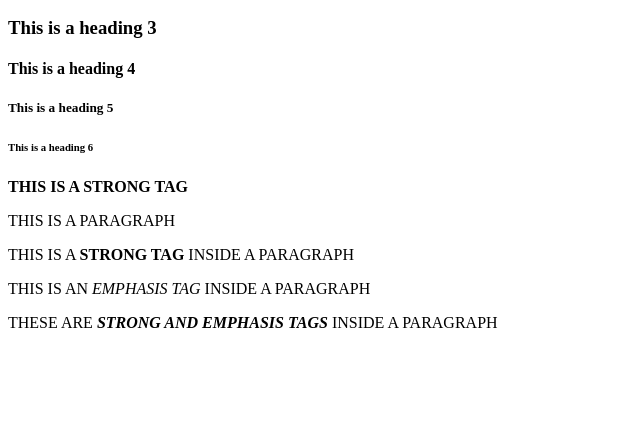
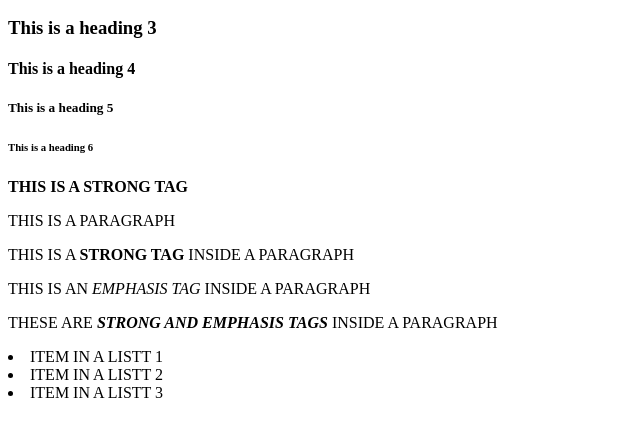
Before and after one commit to OverLuked/OdinProject, a plain HTML site: page boilerPlate/index.html in a window 1280 px wide. Shown: the part 110-546 px from the top of the page, without its empty margins (0-640 px from the left). Drawn offline with Linux system fonts and the light colour scheme.

Commit message:
Added List

```diff
--- a/boilerPlate/index.html
+++ b/boilerPlate/index.html
@@ -18,6 +18,11 @@
         <p>THIS IS AN <em> EMPHASIS TAG</em> INSIDE A PARAGRAPH</p>
         <p>THESE ARE <strong> <em> STRONG AND EMPHASIS TAGS</em></strong> INSIDE A PARAGRAPH </p>
         <!-- THIS IS A COMMENT AND ITS WEIRD -->
+        <!-- ITEM LISTS -->
+        <li> ITEM IN A LISTT 1 </li>
+        <li> ITEM IN A LISTT 2 </li>
+        <li> ITEM IN A LISTT 3 </li>
+
 
     </body>
 </html>
```
